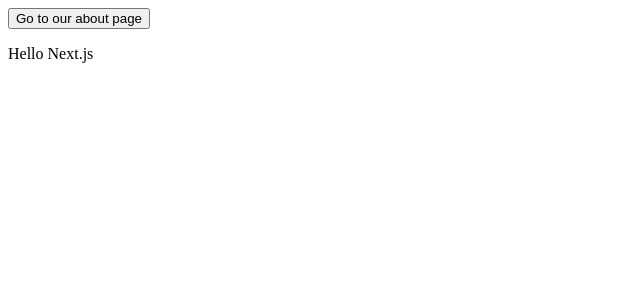
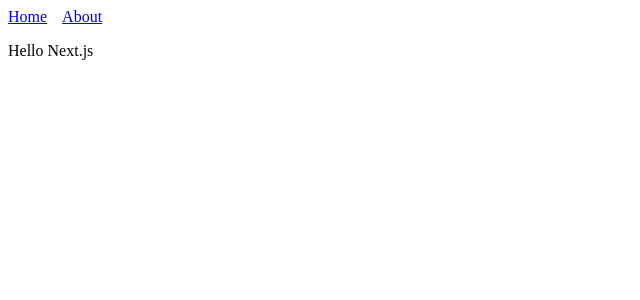
Before and after one commit to davidhenley/learn-nextjs, a Next.js app: page / in a window 1280 px wide. Shown: the top 300 px of the page, without its empty margins (0-640 px from the left). Built offline with nearby package versions, Linux system fonts and the light colour scheme.

Commit message:
Shared Header component

```diff
--- /dev/null
+++ b/comps/Header.js
@@ -0,0 +1,18 @@
+import Link from 'next/link'
+
+const linkStyle = {
+  marginRight: 15
+}
+
+const Header = () => (
+  <div>
+    <Link href="/">
+      <a style={linkStyle}>Home</a>
+    </Link>
+    <Link href="/about">
+      <a style={linkStyle}>About</a>
+    </Link>
+  </div>
+)
+
+export default Header
--- a/pages/about.js
+++ b/pages/about.js
@@ -1,5 +1,8 @@
+import Header from '../comps/Header'
+
 export default () => (
   <div>
+    <Header />
     <p>This is the about page</p>
   </div>
 )
--- a/pages/index.js
+++ b/pages/index.js
@@ -1,10 +1,8 @@
-import Link from 'next/link'
+import Header from '../comps/Header'
 
 const Index = () => (
   <div>
-    <Link href="/about">
-      <button>Go to our about page</button>
-    </Link>
+    <Header />
     <p>Hello Next.js</p>
   </div>
 )
```
